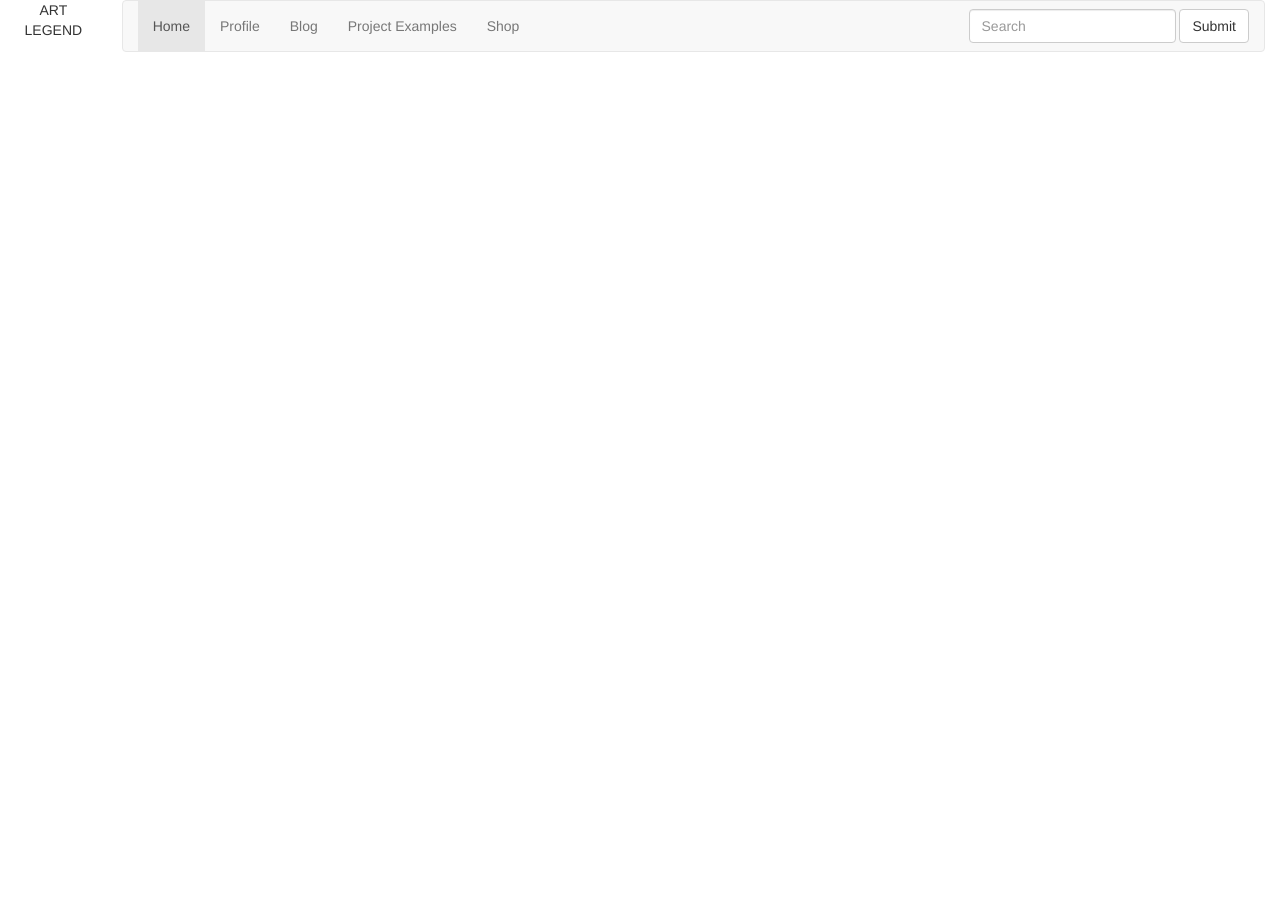
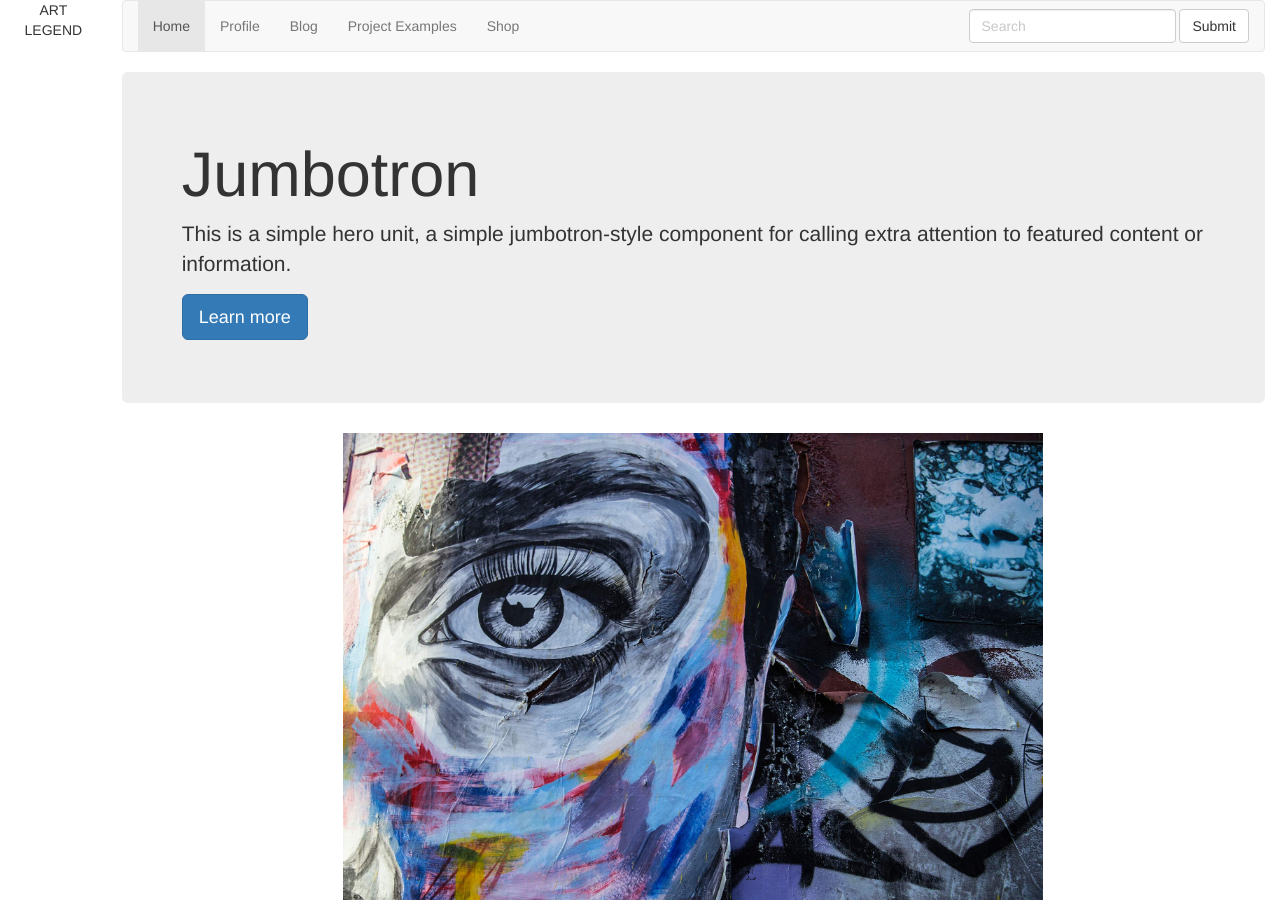
Before and after one commit to stephaniequita/urbanlegends, a plain HTML site: page index.html in a window 1280 px wide. Before the commit the page ends 800 px from the top, so only its background shows below. Drawn offline with nearby package versions, Linux system fonts and the light colour scheme.

Commit message:
carousel

```diff
--- a/index.html
+++ b/index.html
@@ -1,6 +1,14 @@
 
 <!DOCTYPE html>
 <html>
+
+<meta name="viewport" content="width=device-width, initial-scale=1">
+<link rel="stylesheet" href="https://www.w3schools.com/w3css/4/w3.css">
+<style>
+.mySlides {display:none;}
+</style>
+<body>
+
 <head>
   <link rel="stylesheet" type="text/css" href="https://bootswatch.com/journal/bootstrap.min.css">
   <link rel="stylesheet" type="text/css" href="urban.css">
@@ -44,6 +52,43 @@
       </form>
     </div>
   </nav>
+
+  <!-- For jumbotron(Heading) -->
+    <div class="row">
+    <div class="col-md-12">
+      <div class="jumbotron">
+        <h1>Jumbotron</h1>
+        <p>This is a simple hero unit, a simple jumbotron-style component for calling extra attention to featured content or information.</p>
+        <p><a class="btn btn-primary btn-lg">Learn more</a></p>
+      </div>
+    </div>
+    </div>
+  <!-- For jumbotron (Heading) -END- -->
+
+
+  <div class="w3-content" style="max-width:700px">
+    <img src="./img/home1.jpg" class="mySlides" style="width:100%">
+    <img src="./img/home2.jpg" class="mySlides" style="width:100%">
+    <img src="./img/home3.jpg" class="mySlides" style="width:100%">
+
+  </div>
+
+  <script>
+  var slideIndex = 0;
+  carousel();
+
+  function carousel() {
+    var i;
+    var x = document.getElementsByClassName("mySlides");
+    for (i = 0; i < x.length; i++) {
+      x[i].style.display = "none";
+    }
+    slideIndex++;
+    if (slideIndex > x.length) {slideIndex = 1}
+    x[slideIndex-1].style.display = "block";
+    setTimeout(carousel, 2000);
+  }
+  </script>
+
 </body>
-
 </html>
```
